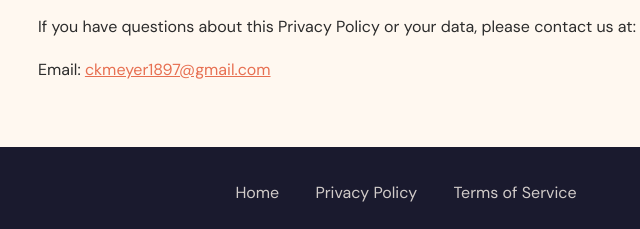
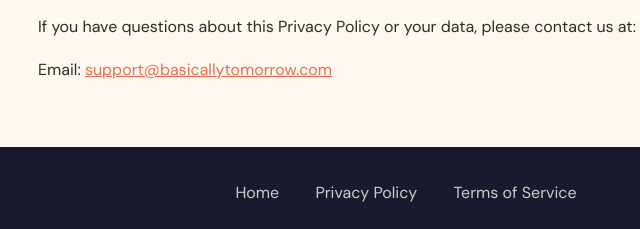
Before and after one commit to ckmeyer1897/basicallytomrrow-site, a plain HTML site: page privacy.html in a window 1280 px wide. Shown: the part 2743-2972 px from the top of the page, 234-874 px from the left. Drawn offline with Linux system fonts and the light colour scheme.

Commit message:
Update support email to support@basicallytomorrow.com
Co-Authored-By: Claude Opus 4.5 <noreply@anthropic.com>

```diff
--- a/privacy.html
+++ b/privacy.html
@@ -171,7 +171,7 @@
 
         <h2>Contact Us</h2>
         <p>If you have questions about this Privacy Policy or your data, please contact us at:</p>
-        <p>Email: <a href="mailto:ckmeyer1897@gmail.com">ckmeyer1897@gmail.com</a></p>
+        <p>Email: <a href="mailto:support@basicallytomorrow.com">support@basicallytomorrow.com</a></p>
     </main>
 
     <footer>
```
Also changed, not shown: terms.html (+1 -1 lines).
